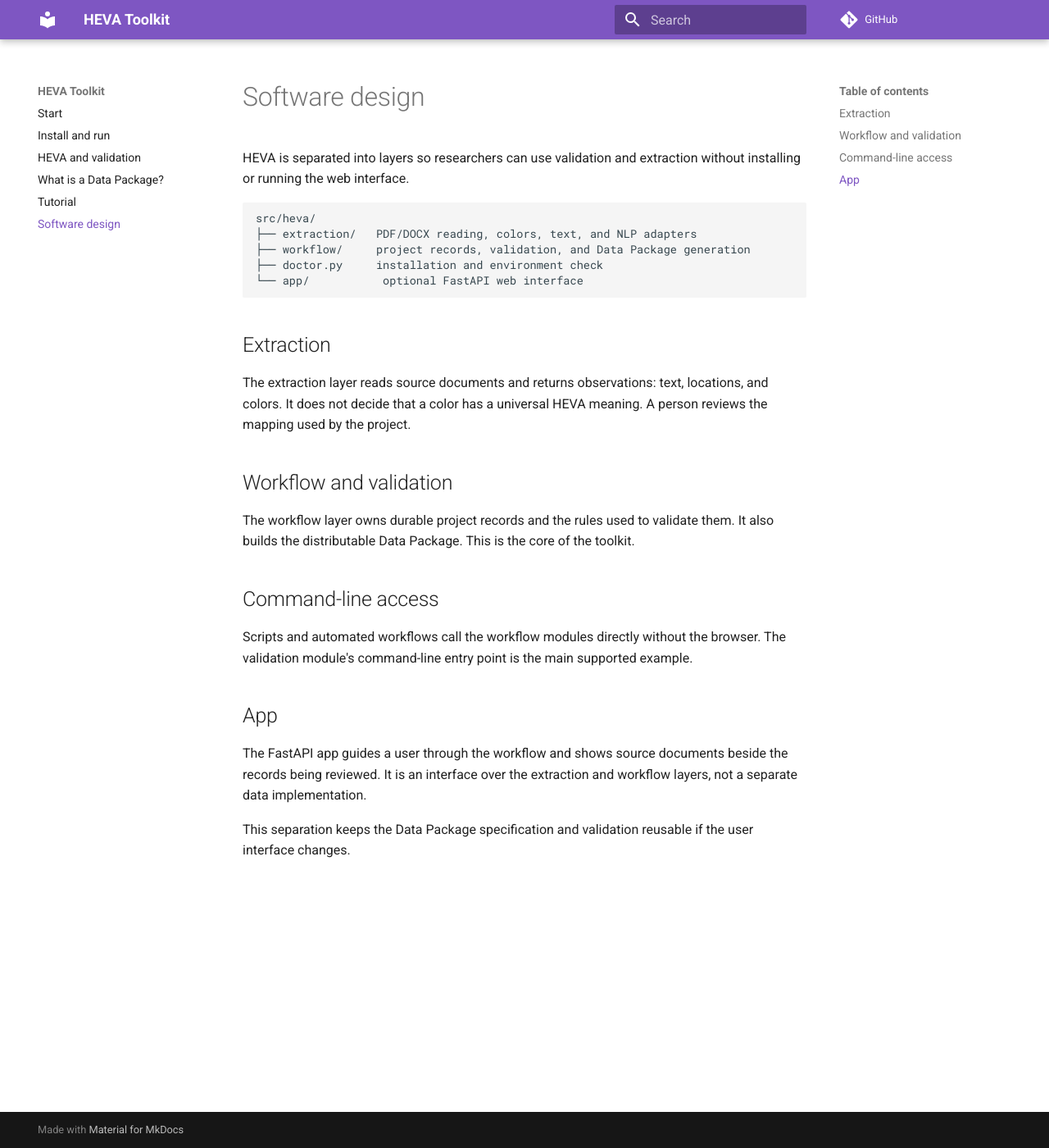
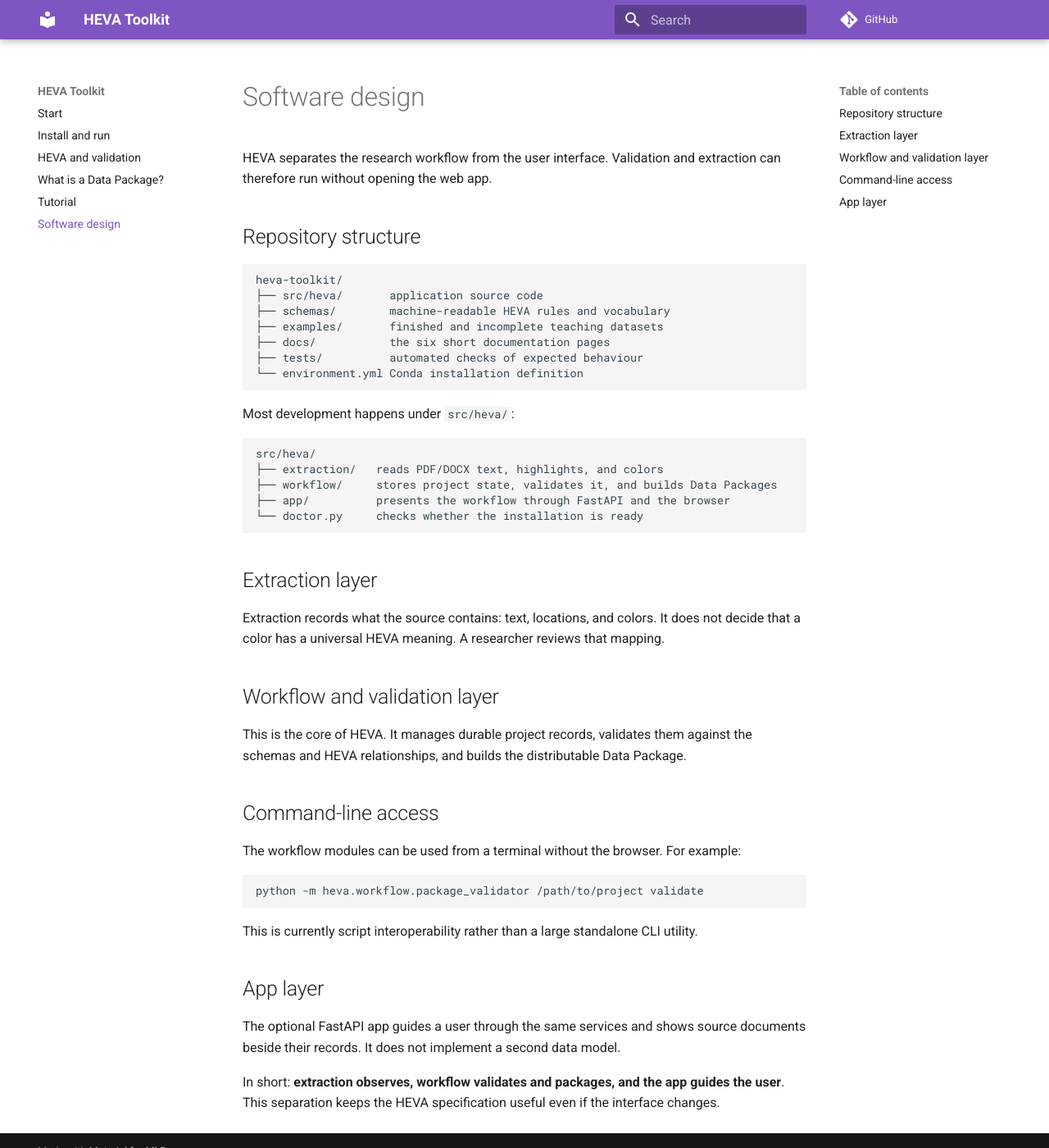
Before and after one commit to zzbn12345/HEVA_toolkit, an MkDocs documentation site: the page built from docs/SOFTWARE_DESIGN.md, in a window 1280 px wide and 1400 px high. Shown: the whole window at 82% size. Built offline with MkDocs 1.6.1 and Material for MkDocs 9.7.7, drawn with Linux system fonts in a browser that asks for light colours; comment, search, counter and statistics services are not loaded.

Commit message:
docs: keep the in-app guide focused
Show only the six pages needed for alpha testing and explain the project layers in one short overview.

````diff
--- a/docs/SOFTWARE_DESIGN.md
+++ b/docs/SOFTWARE_DESIGN.md
@@ -1,37 +1,54 @@
 # Software design
 
-HEVA is separated into layers so researchers can use validation and extraction without
-installing or running the web interface.
+HEVA separates the research workflow from the user interface. Validation and extraction can
+therefore run without opening the web app.
+
+## Repository structure
+
+```text
+heva-toolkit/
+├── src/heva/       application source code
+├── schemas/        machine-readable HEVA rules and vocabulary
+├── examples/       finished and incomplete teaching datasets
+├── docs/           the six short documentation pages
+├── tests/          automated checks of expected behaviour
+└── environment.yml Conda installation definition
+```
+
+Most development happens under `src/heva/`:
 
 ```text
 src/heva/
-├── extraction/   PDF/DOCX reading, colors, text, and NLP adapters
-├── workflow/     project records, validation, and Data Package generation
-├── doctor.py     installation and environment check
-└── app/           optional FastAPI web interface
+├── extraction/   reads PDF/DOCX text, highlights, and colors
+├── workflow/     stores project state, validates it, and builds Data Packages
+├── app/          presents the workflow through FastAPI and the browser
+└── doctor.py     checks whether the installation is ready
 ```
 
-## Extraction
+## Extraction layer
 
-The extraction layer reads source documents and returns observations: text, locations, and
-colors. It does not decide that a color has a universal HEVA meaning. A person reviews the
-mapping used by the project.
+Extraction records what the source contains: text, locations, and colors. It does not decide
+that a color has a universal HEVA meaning. A researcher reviews that mapping.
 
-## Workflow and validation
+## Workflow and validation layer
 
-The workflow layer owns durable project records and the rules used to validate them. It also
-builds the distributable Data Package. This is the core of the toolkit.
+This is the core of HEVA. It manages durable project records, validates them against the
+schemas and HEVA relationships, and builds the distributable Data Package.
 
 ## Command-line access
 
-Scripts and automated workflows call the workflow modules directly without the browser. The
-validation module's command-line entry point is the main supported example.
+The workflow modules can be used from a terminal without the browser. For example:
 
-## App
+```bash
+python -m heva.workflow.package_validator /path/to/project validate
+```
 
-The FastAPI app guides a user through the workflow and shows source documents beside the
-records being reviewed. It is an interface over the extraction and workflow layers, not a
-separate data implementation.
+This is currently script interoperability rather than a large standalone CLI utility.
 
-This separation keeps the Data Package specification and validation reusable if the user
-interface changes.
+## App layer
+
+The optional FastAPI app guides a user through the same services and shows source documents
+beside their records. It does not implement a second data model.
+
+In short: **extraction observes, workflow validates and packages, and the app guides the
+user**. This separation keeps the HEVA specification useful even if the interface changes.
````
Also changed, not shown: src/heva/app/templates/documentation.html (+10 -2 lines), 2 other files.
